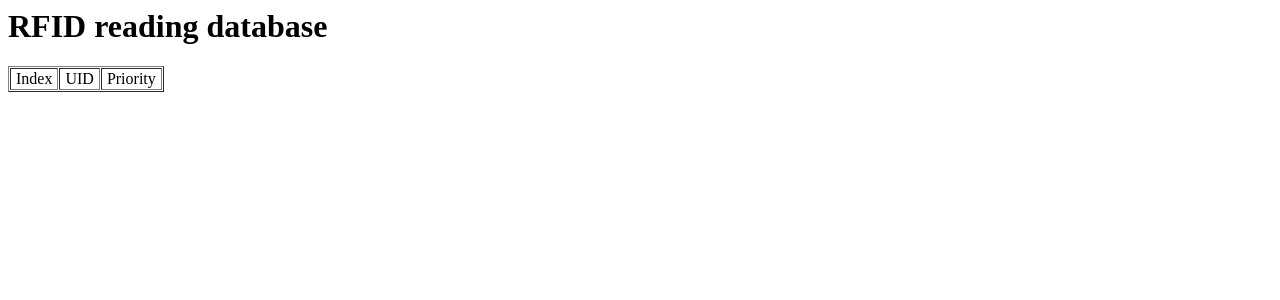
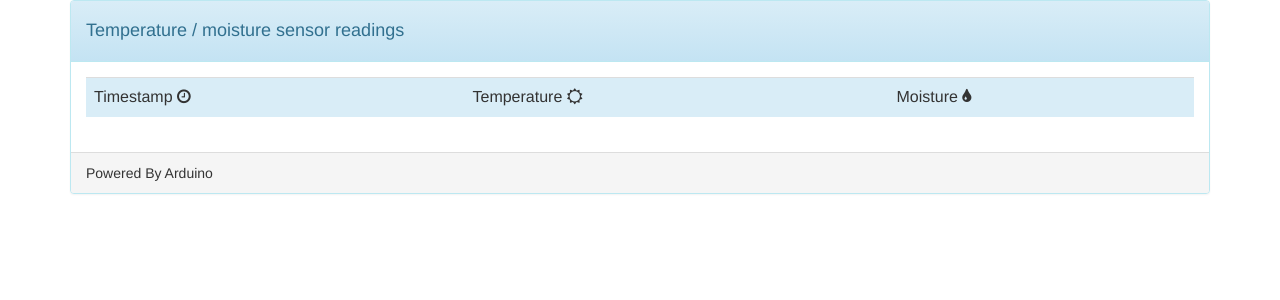
Before and after one commit to vmnguyen/RFID-Door, a PHP site: page / in a window 1280 px wide. Shown: the top 300 px of the page. Run offline with PHP 8.4, Linux system fonts and the light colour scheme; data that the repository does not hold is empty; some libraries are stand-ins or nearby versions.

Commit message:
Modify GUI for webserver

```diff
--- a/Source/Web/index.php
+++ b/Source/Web/index.php
@@ -1,25 +1,79 @@
+
 <?php
+
+// Turn off all error reporting
+error_reporting(0);
+
 
 	include("connect.php");
 
 	$link=Connection();
 
 	$result=mysql_query("SELECT * FROM `users` WHERE 1",$link);
+
+
 ?>
 
+
+
 <html>
-   <head>
-      <title>Database</title>
-   </head>
+<head>
+
+<!-- Latest compiled and minified CSS -->
+<link rel="stylesheet" href="https://maxcdn.bootstrapcdn.com/bootstrap/3.3.7/css/bootstrap.min.css" integrity="sha384-BVYiiSIFeK1dGmJRAkycuHAHRg32OmUcww7on3RYdg4Va+PmSTsz/K68vbdEjh4u" crossorigin="anonymous">
+
+<!-- Optional theme -->
+<link rel="stylesheet" href="https://maxcdn.bootstrapcdn.com/bootstrap/3.3.7/css/bootstrap-theme.min.css" integrity="sha384-rHyoN1iRsVXV4nD0JutlnGaslCJuC7uwjduW9SVrLvRYooPp2bWYgmgJQIXwl/Sp" crossorigin="anonymous">
+
+<!-- Latest compiled and minified JavaScript -->
+<script src="https://maxcdn.bootstrapcdn.com/bootstrap/3.3.7/js/bootstrap.min.js" integrity="sha384-Tc5IQib027qvyjSMfHjOMaLkfuWVxZxUPnCJA7l2mCWNIpG9mGCD8wGNIcPD7Txa" crossorigin="anonymous"></script>
+
+
+
+<link rel="stylesheet" href="http://netdna.bootstrapcdn.com/font-awesome/4.0.3/css/font-awesome.css" />
+<link rel="stylesheet" href="https://maxcdn.bootstrapcdn.com/font-awesome/4.5.0/css/font-awesome.min.css">
+<link rel="stylesheet" href="https://maxcdn.bootstrapcdn.com/font-awesome/4.6.1/css/font-awesome.min.css">
+
+<title>Arduino Weather Station</title>
+
+</head>
+
+
+
+
+
 <body>
-   <h1>RFID reading database</h1>
 
-   <table border="1" cellspacing="1" cellpadding="1">
-		<tr>
-			<td>&nbsp;Index&nbsp;</td>
-			<td>&nbsp;UID&nbsp;</td>
-			<td>&nbsp;Priority&nbsp;</td>
+
+
+
+
+
+
+
+
+<div class="container">
+
+<div class="panel panel-info">
+<div class="panel-heading"><h4>Temperature / moisture sensor readings</h4></div>
+
+
+
+  <div class="panel-body">
+
+
+
+<div class="table-responsive">
+<table class="table table-striped">
+
+
+		<tr class="info">
+			<td>Timestamp <i class="fa fa-clock-o" aria-hidden="true"></i></td>
+			<td>Temperature <i class="fa fa-sun-o" aria-hidden="true"></i></td>
+			<td>Moisture <i class="fa fa-tint" aria-hidden="true"></i></td>
 		</tr>
+
+
 
       <?php
 		  if($result!==FALSE){
@@ -32,6 +86,18 @@
 		  }
       ?>
 
-   </table>
+
+</table>
+</div>
+
+
+
+
+
+  </div>
+  <div class="panel-footer">Powered By Arduino</div>
+</div>
+
+</div>
 </body>
 </html>
```
